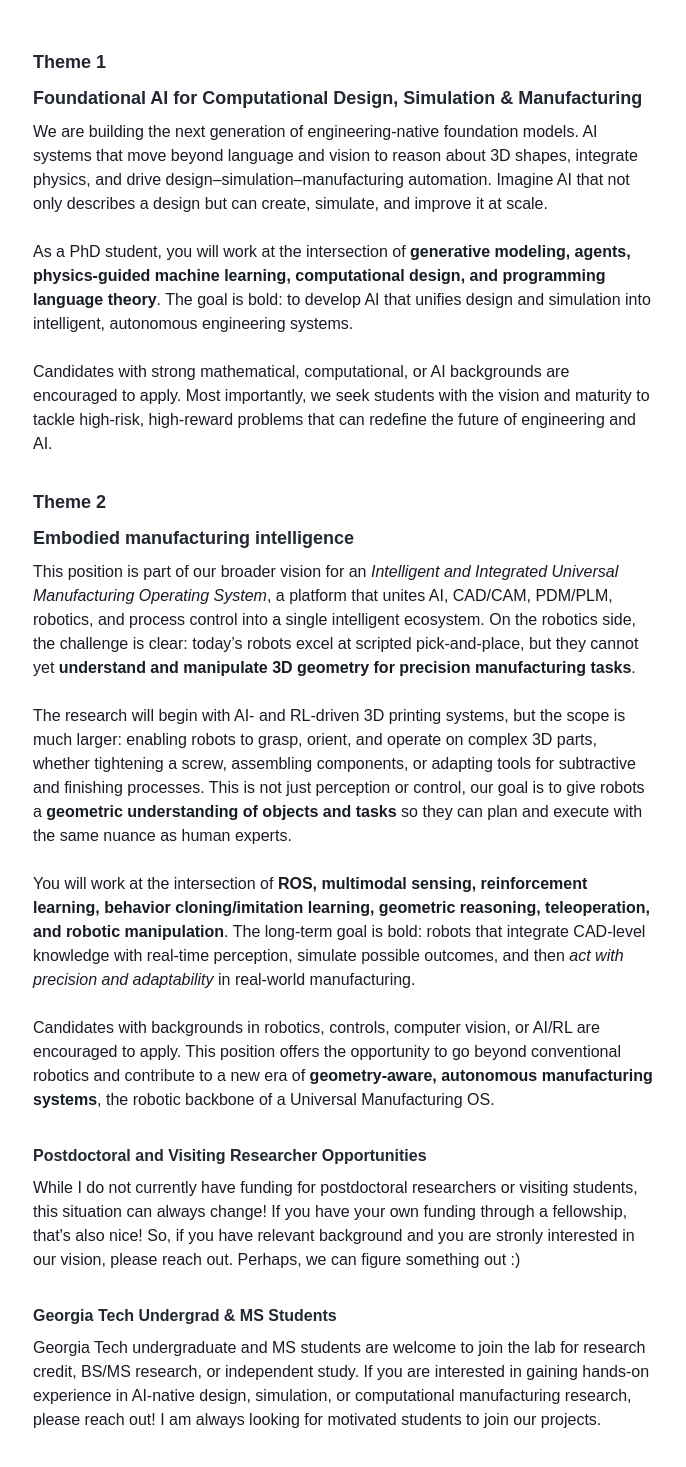
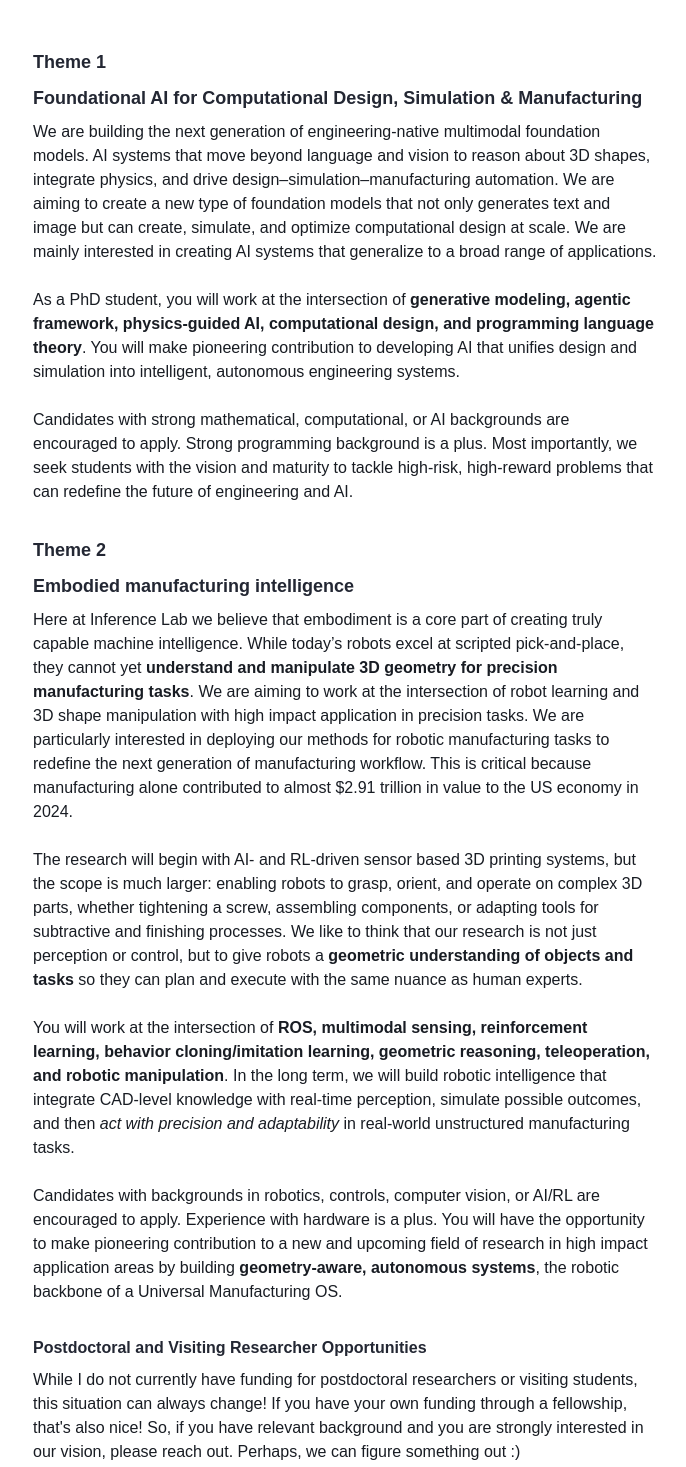
Before and after one commit to inferencelab-gt/inference-lab-website, a Next.js app: page /blog-docs/news/news_2 in a window 1280 px wide. Shown: the part 940-2407 px from the top of the page, without its empty margins (295-981 px from the left). Built offline with nearby package versions, Linux system fonts and the light colour scheme.

Commit message:
Add files via upload

```diff
--- a/src/app/blog-docs/news/news_2/page.tsx
+++ b/src/app/blog-docs/news/news_2/page.tsx
@@ -117,18 +117,19 @@ export default function NewsHiringPage() {
                 <h2 className={dark ? "text-lg font-bold text-[#FFD700] mb-2" : "text-lg font-bold text-[#232733] mb-2"}>Theme 1</h2>
                 <h2 className={dark ? "text-lg font-bold text-[#FFD700] mb-2" : "text-lg font-bold text-[#232733] mb-2"}>Foundational AI for Computational Design, Simulation & Manufacturing</h2>
                 <p>
-                  We are building the next generation of engineering-native foundation models. AI systems that move beyond language and vision to reason about 3D shapes,
+                  We are building the next generation of engineering-native multimodal foundation models. AI systems that move beyond language and vision to reason about 3D shapes,
                   integrate physics, and drive design–simulation–manufacturing automation.
-                  Imagine AI that not only describes a design but can create, simulate, and improve it at scale.
+                  We are aiming to create a new type of foundation models that not only generates text and image but can create, simulate, and optimize computational design at scale.
+                  We are mainly interested in creating AI systems that generalize to a broad range of applications.
                 </p>&nbsp;
 
                 <p>
-                  As a PhD student, you will work at the intersection of <b>generative modeling, agents, physics-guided machine learning, computational design, and programming language theory</b>.
-                  The goal is bold: to develop AI that unifies design and simulation into intelligent, autonomous engineering systems.
+                  As a PhD student, you will work at the intersection of <b>generative modeling, agentic framework, physics-guided AI, computational design, and programming language theory</b>.
+                  You will make pioneering contribution to developing AI that unifies design and simulation into intelligent, autonomous engineering systems.
                 </p>&nbsp;
 
                 <p>
-                  Candidates with strong mathematical, computational, or AI backgrounds are encouraged to apply.
+                  Candidates with strong mathematical, computational, or AI backgrounds are encouraged to apply. Strong programming background is a plus.
                   Most importantly, we seek students with the vision and maturity to tackle high-risk, high-reward problems that can redefine the future of engineering and AI.
                 </p>
               </section>
@@ -138,19 +139,28 @@ export default function NewsHiringPage() {
                 <h2 className={dark ? "text-lg font-bold text-[#FFD700] mb-2" : "text-lg font-bold text-[#232733] mb-2"}>Embodied manufacturing intelligence</h2>
 
                 <p>
-                  This position is part of our broader vision for an <em>Intelligent and Integrated Universal Manufacturing Operating System</em>, a platform that unites AI, CAD/CAM, PDM/PLM, robotics, and process control into a single intelligent ecosystem. On the robotics side, the challenge is clear: today’s robots excel at scripted pick-and-place, but they cannot yet <strong>understand and manipulate 3D geometry for precision manufacturing tasks</strong>.
+                  Here at Inference Lab we believe that embodiment is a core part of creating truly capable machine intelligence.
+                  While today’s robots excel at scripted pick-and-place, they cannot yet <strong>understand and manipulate 3D
+                  geometry for precision manufacturing tasks</strong>. We are aiming to work at the intersection of robot
+                  learning and 3D shape manipulation with high impact application in precision tasks. We are particularly interested in deploying our methods for
+                  robotic manufacturing tasks to redefine the next generation of manufacturing workflow. This is critical because manufacturing alone
+                  contributed to almost $2.91 trillion in value to the US economy in 2024.
                 </p>&nbsp;
 
                 <p>
-                  The research will begin with AI- and RL-driven 3D printing systems, but the scope is much larger: enabling robots to grasp, orient, and operate on complex 3D parts, whether tightening a screw, assembling components, or adapting tools for subtractive and finishing processes. This is not just perception or control, our goal is to give robots a <strong>geometric understanding of objects and tasks</strong> so they can plan and execute with the same nuance as human experts.
+                  The research will begin with AI- and RL-driven sensor based 3D printing systems, but the scope is much larger: enabling robots to grasp, orient, and operate on complex 3D parts, whether tightening a screw, assembling components, or adapting tools for subtractive and finishing processes.
+                  We like to think that our research is not just perception or control, but to give robots a <strong>geometric understanding of objects and tasks</strong> so they can plan and execute with the same nuance as human experts.
                 </p>&nbsp;
 
                 <p>
-                  You will work at the intersection of <strong>ROS, multimodal sensing, reinforcement learning, behavior cloning/imitation learning, geometric reasoning, teleoperation, and robotic manipulation</strong>. The long-term goal is bold: robots that integrate CAD-level knowledge with real-time perception, simulate possible outcomes, and then <em>act with precision and adaptability</em> in real-world manufacturing.
+                  You will work at the intersection of <strong>ROS, multimodal sensing, reinforcement learning, behavior cloning/imitation learning, geometric reasoning, teleoperation, and robotic manipulation</strong>.
+                  In the long term, we will build robotic intelligence that integrate CAD-level knowledge with real-time perception, simulate possible outcomes, and then <em>act with precision and adaptability</em> in real-world
+                  unstructured manufacturing tasks.
                 </p>&nbsp;
 
                 <p>
-                  Candidates with backgrounds in robotics, controls, computer vision, or AI/RL are encouraged to apply. This position offers the opportunity to go beyond conventional robotics and contribute to a new era of <strong>geometry-aware, autonomous manufacturing systems</strong>, the robotic backbone of a Universal Manufacturing OS.
+                  Candidates with backgrounds in robotics, controls, computer vision, or AI/RL are encouraged to apply. Experience with hardware is a plus.
+                  You will have the opportunity to make pioneering contribution to a new and upcoming field of research in high impact application areas by building <strong>geometry-aware, autonomous systems</strong>, the robotic backbone of a Universal Manufacturing OS.
                 </p>
 
 
@@ -162,7 +172,7 @@ export default function NewsHiringPage() {
                 <p>
                   While I do not currently have funding for postdoctoral researchers or visiting students, this situation can always change!
                   If you have your own funding through a fellowship, that's also nice!
-                  So, if you have relevant background and you are stronly interested in our vision, please reach out.
+                  So, if you have relevant background and you are strongly interested in our vision, please reach out.
                   Perhaps, we can figure something out :)
                 </p>
               </section>
@@ -180,7 +190,8 @@ export default function NewsHiringPage() {
                 <h2 className={dark ? "text-base font-bold text-[#FFD700] mb-2" : "text-base font-bold text-[#232733] mb-2"}>General Application Information</h2>
                 <p>
                   In general, I plan to hire one or more PhD students each year. The best way to ensure I see your application is to mention my name and your specific interests in your application materials. You are welcome to reach out directly, but please note that a response is not guaranteed due to the volume of inquiries. In any case, I will review all applications that mention my name and interests.<br /><br />
-                  If you do choose to reach out, please send a copy of your CV and a brief note about your research interests to Professor Alam (<a href="mailto:ferdous@gatech.edu" className={dark ? "text-[#FFD700] underline" : "text-[#232733] underline"}>ferdous@gatech.edu</a>). Please avoid generic terms, instead share what truly excites you and is unique to your personal interests and background.<br /><br />
+                  If you do choose to reach out, please send a copy of your CV and a brief note about your research interests to Professor Alam (<a href="mailto:ferdous@gatech.edu" className={dark ? "text-[#FFD700] underline" : "text-[#232733] underline"}>ferdous@gatech.edu</a>). Please avoid generic terms, instead share what truly excites you and is unique to your personal interests and background.
+                  As a research lab, we value your uniqueness and passion above everything else.<br /><br />
                   <span className={dark ? "text-[#FFD700] font-semibold" : "text-[#232733] font-semibold"}>Please write your own thoughts when reaching out. An LLM-driven summary of our research vision is hardly attractive to read.</span>
                 </p>
               </section>
```
